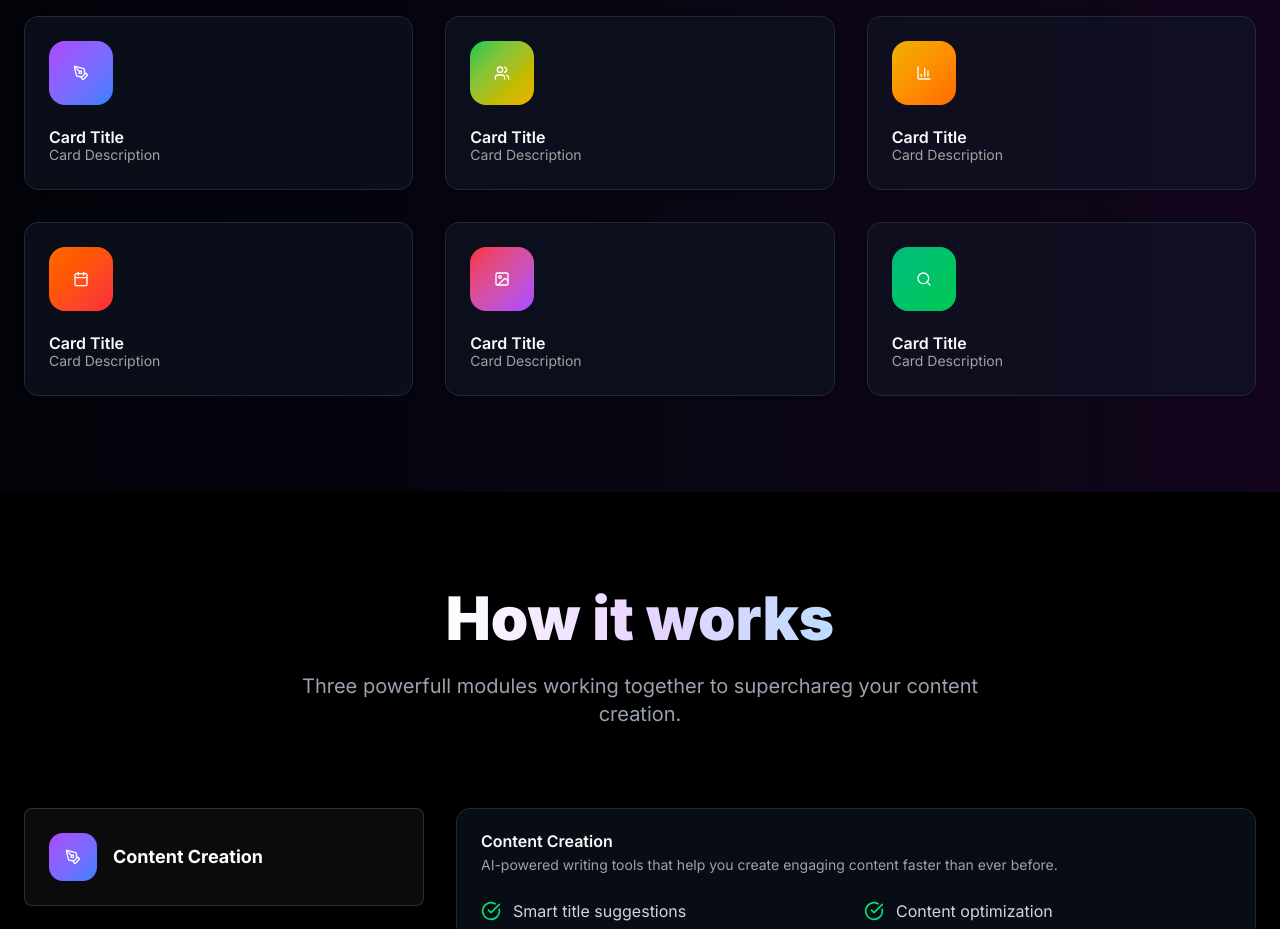
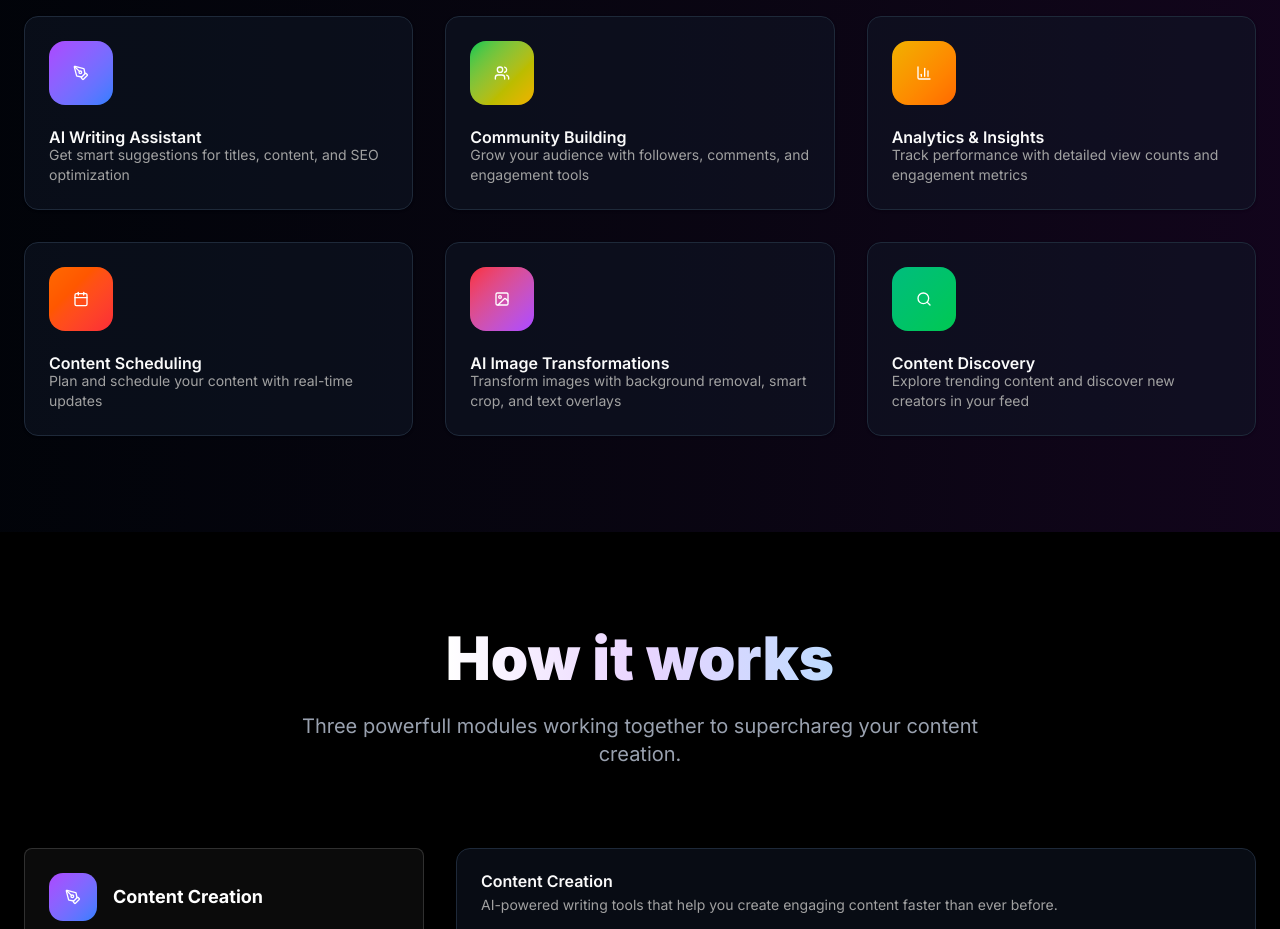
Before and after one commit to VIVEKGOWDA03/Creatr, a Next.js app: page / in a window 1280 px wide. Shown: the part 1140-2069 px from the top of the page. Built offline with nearby package versions, Linux system fonts and the light colour scheme; no server answers.

Commit message:
ui changes in card content and title changes ad header dashborad ui icon fixed

```diff
--- a/app/dashboard/layout.js
+++ b/app/dashboard/layout.js
@@ -146,6 +146,7 @@ export default function DashboardLayout({ children }) {
               variant="outline"
               size="sm"
               className="w-full justify-start text-slate-300 hover:text-white rounded-xl p-4"
+              onClick={()=> setIsSidebarOpen(false)}
             >
               <Settings className="h-4 w-4 mr-2" />
               Settings
--- a/app/dashboard/settings/page.jsx
+++ b/app/dashboard/settings/page.jsx
@@ -86,7 +86,7 @@ const SettingsPage = () => {
     );
   }
   return (
-    <div>
+    <div className="p-10">
       <div>
         <h1 className="text-3xl font-bold gradient-text-primary">Settings</h1>
         <p className="text-slate-400 mt-2">
@@ -95,7 +95,7 @@ const SettingsPage = () => {
       </div>
 
       {/* Username Settings */}
-      <Card className="card-glass max-w-2xl">
+      <Card className="card-glass max-w-2xl mt-">
         <CardHeader>
           <CardTitle className="text-white flex items-center">
             <User className="h-5 w-5 mr-2" />
--- a/app/page.js
+++ b/app/page.js
@@ -68,7 +68,7 @@ export default function Home() {
             <div className="flex flex-col sm:flex-row gap-4 items-center lg:items-start">
               <Link href={""}>
                 <Button
-                onClick={handleStartJourney}
+                  onClick={handleStartJourney}
                   size="xl"
                   variant="primary"
                   className="rounded-full p-4 w-full sm:w-auto text-white"
@@ -128,8 +128,8 @@ export default function Home() {
                   >
                     <feature.icon className="w-6 h-6 sm:w-4 sm:h-4 text-white" />
                   </div>
-                  <CardTitle>Card Title</CardTitle>
-                  <CardDescription>Card Description</CardDescription>
+                  <CardTitle> {feature.title}</CardTitle>
+                  <CardDescription>{feature.desc}</CardDescription>
                 </CardContent>
               </Card>
             ))}
--- a/components/header.jsx
+++ b/components/header.jsx
@@ -72,7 +72,7 @@ export default function Header() {
             {/* Show Dashboard link on feed page */}
             {path === "/feed" && (
               <Link href="/dashboard">
-                <Button variant="outline" className="hidden sm:flex" size="sm">
+                <Button variant="outline" className="hidde sm:fle" size="sm">
                   <LayoutDashboard className="h-4 w-4" />
                   <span className="hidden md:inline ml-2">Dashboard</span>
                 </Button>
```
